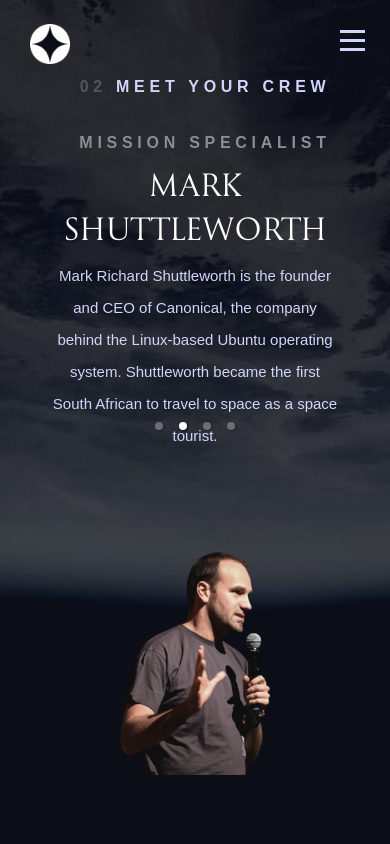
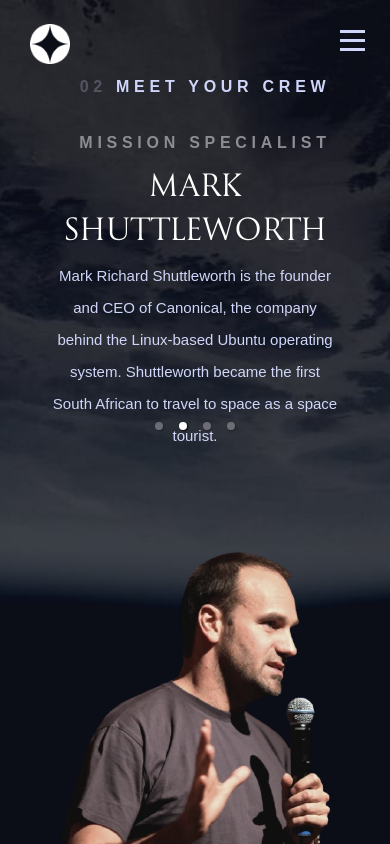
Before and after one commit to Magic1vy/space-travel, a React (Create React App) app: page /crew in a window 390 px wide. Built offline with nearby package versions, Linux system fonts and the light colour scheme; a web font is replaced by a local one.

Commit message:
Update App.css

```diff
--- a/src/App.css
+++ b/src/App.css
@@ -124,7 +124,6 @@
 }
 .home-btn-explore:hover{
   outline: 64px solid #24262F;
-  border-radius: 50%;
 }
 .destinationComponent{
   background-image: url("/src/assets/destination/background-destination-desktop.jpg");
@@ -366,7 +365,7 @@
   display: none;
 }
 .cartComponent{
-  background: url("https://images.unsplash.com/photo-1514483127413-f72f273478c3?ixlib=rb-4.0.3&ixid=MnwxMjA3fDB8MHxwaG90by1wYWdlfHx8fGVufDB8fHx8&auto=format&fit=crop&w=1770&q=80") no-repeat center center ;
+  background: url("./assets/destination/background-destination-desktop.jpg") no-repeat top center ;
   background-size: cover;
   height: 100vh;
   display: flex;
@@ -681,7 +680,7 @@
   font-size: 20px;
   }
   .home-btn-explore:hover{
-  outline: none;
+  outline: 35px solid #24262F;
   }
   .menu-number{
   font-size: 16px;
@@ -714,9 +713,7 @@
     width: 80%;
 }
 .crew-slide-image{
-  height: 223px;
-    width: 327px;
-  bottom: 0;
+  height: 400px;
 }
 .carousel .control-dots {
   top: 300px;
@@ -779,7 +776,7 @@
   width: 100%;
   margin-left: 6px;
 }
-  .link:active {
-  text-decoration: none;
+.home-btn-explore:hover{
+  outline: none;
 }
 }
```
